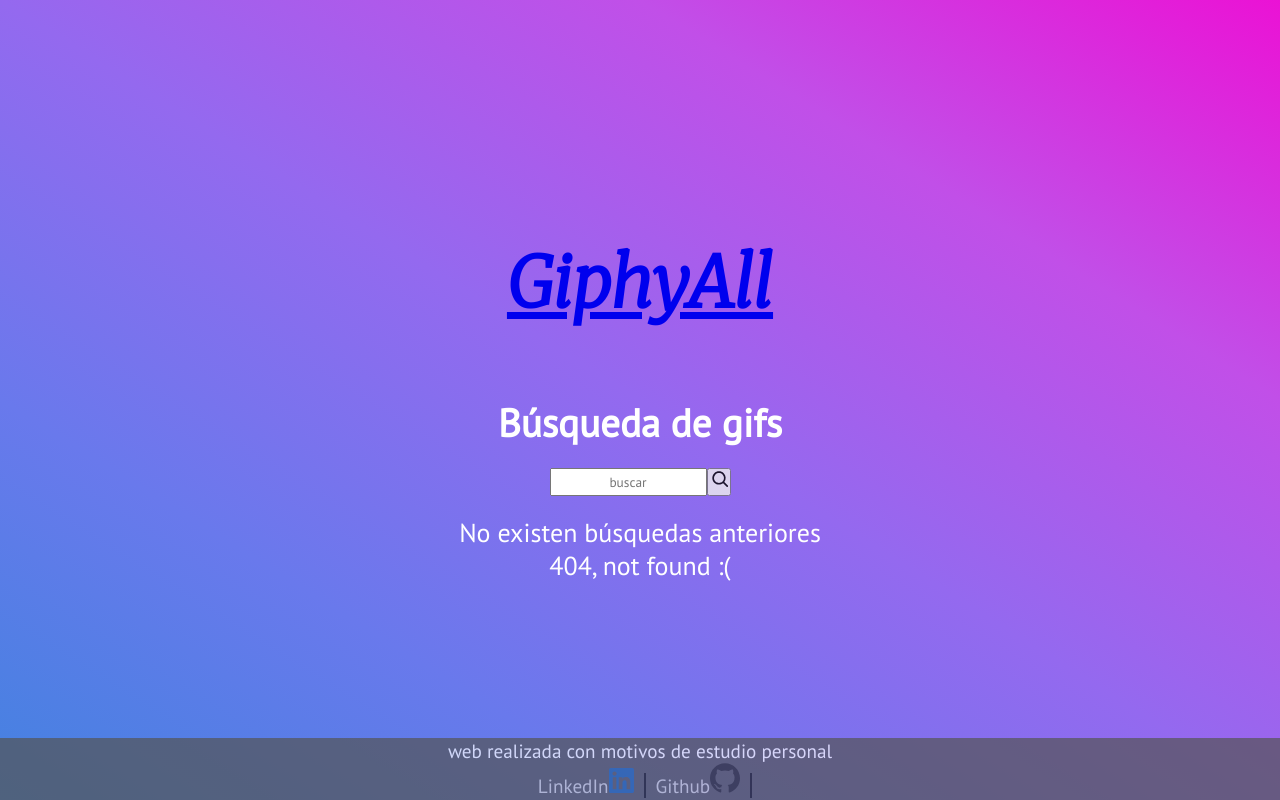
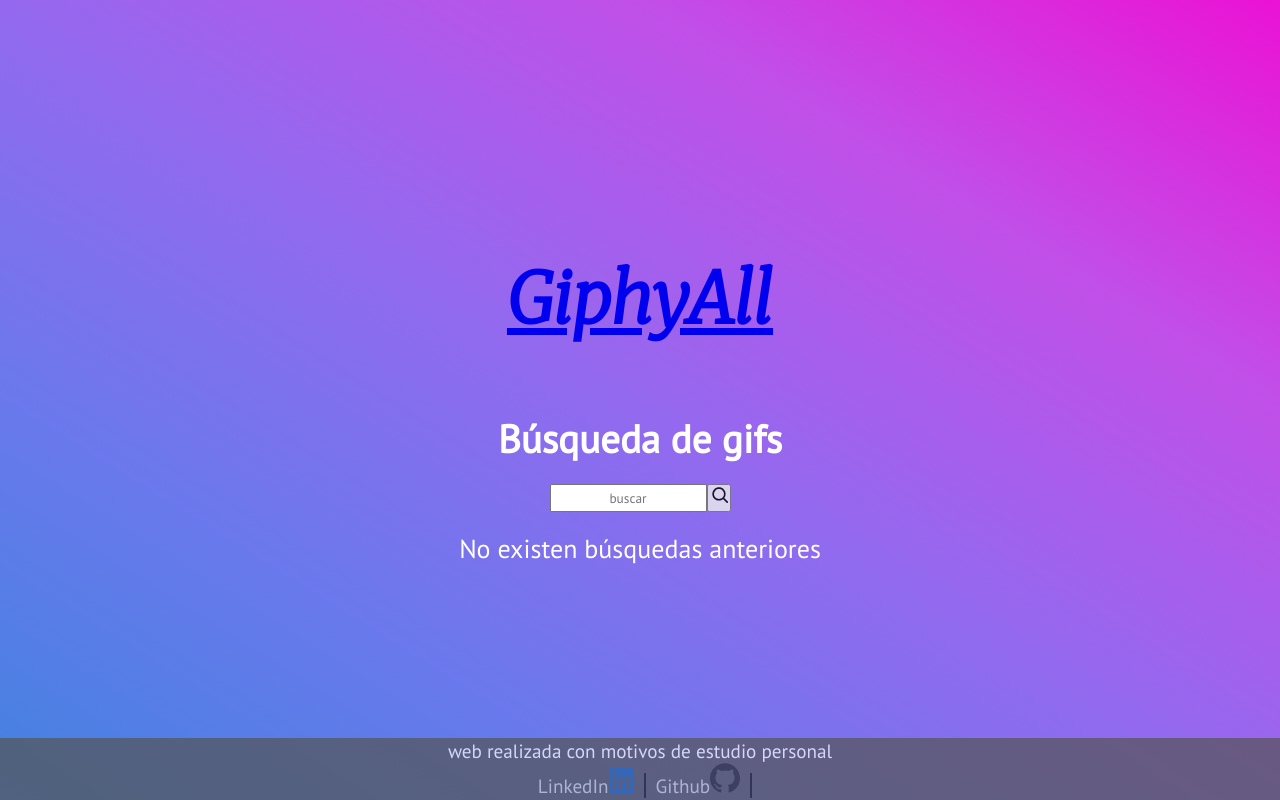
Before and after one commit to Dbaljeet/GiphyAllWeb, a React (Vite) app in the folder GiphyAll/: page /1 in a window 1280 px wide. Before the commit this address had no page. Built offline with nearby package versions, Linux system fonts and the light colour scheme.

Commit message:
[Fix] Route [Add] principal component

```diff
--- a/GiphyAll/src/App.jsx
+++ b/GiphyAll/src/App.jsx
@@ -1,44 +1,24 @@
 //import logo from './logo.svg';
 import './App.css'
-import React, { useState, useRef } from 'react'
-
-import Search from './components/Search'
+import React from 'react'
 import { Route, Switch } from 'wouter'
 import SearchPage from './pages/SearchPage'
-import Header from './components/Header'
 import Footer from './components/Footer'
-import OldSearch from './components/OldSearch'
+import Principal from './components/Principal'
 import { GifContextProvider } from './context/GifContext'
 import GifPage from './pages/GifPage'
 
-//cargamos useEffect y useState que son hooks
-
 function App() {
-  const [keyword, setKeyword] = useState('')
-  const [word, setWord] = useState(localStorage.getItem('keyword'))
-  const refLast = useRef(null)
   //si no es con estados esto dará un warning, el keyword basicamente será para ver que quiere buscar, lo guardé con ese nombre
   return (
     <div className="App">
       <section className="App-content">
-        <Header></Header>
-        <Search
-          refLast={refLast}
-          keyword={keyword}
-          setKeyword={setKeyword}
-          setWord={setWord}
-        />
-        {word !== '' && word !== null ? (
-          <OldSearch word={word}></OldSearch>
-        ) : (
-          <p>No existen búsquedas anteriores</p>
-        )}
-        <div ref={refLast}></div>
+        <Principal />
         <Switch>
           <GifContextProvider>
             <Route component={SearchPage} path="/search/:keyword" />
             <Route component={GifPage} path="/Gif/:id" />
-            <Route>404, not found :(</Route>
+            <Route component={<h2>404, not found :(</h2>} path="/404" />
           </GifContextProvider>
         </Switch>
         <Footer></Footer>
--- /dev/null
+++ b/GiphyAll/src/components/Principal/index.jsx
@@ -0,0 +1,27 @@
+import Header from '../Header'
+import OldSearch from '../OldSearch'
+import Search from '../Search'
+import { useState, useRef } from 'react'
+const Principal = () => {
+  const [keyword, setKeyword] = useState('')
+  const [word, setWord] = useState(localStorage.getItem('keyword'))
+  const refLast = useRef(null)
+  return (
+    <>
+      <Header></Header>
+      <Search
+        refLast={refLast}
+        keyword={keyword}
+        setKeyword={setKeyword}
+        setWord={setWord}
+      />
+      {word !== '' && word !== null ? (
+        <OldSearch word={word}></OldSearch>
+      ) : (
+        <p>No existen búsquedas anteriores</p>
+      )}
+      <div ref={refLast}></div>
+    </>
+  )
+}
+export default Principal
```
